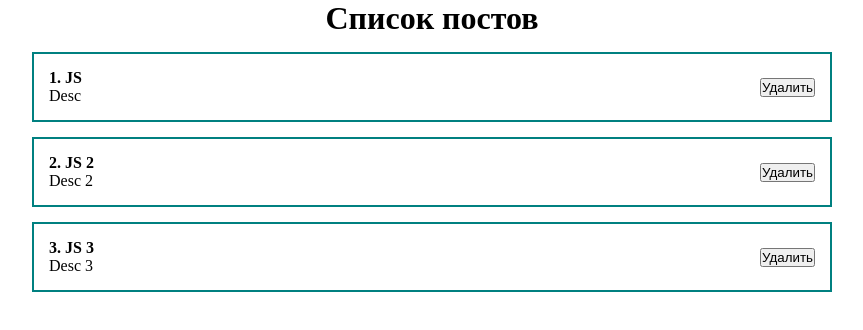
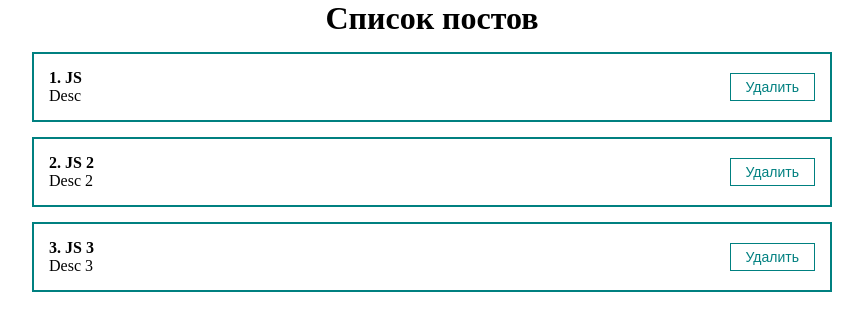
Before and after one commit to iAllBe/react-fundamental-course, a React (Create React App) app: page / in a window 1280 px wide. Shown: the top 330 px of the page, without its empty margins (208-1071 px from the left). Built offline with nearby package versions, Linux system fonts and the light colour scheme.

Commit message:
add MyButton.ksx

```diff
--- a/src/components/PostItem.jsx
+++ b/src/components/PostItem.jsx
@@ -1,3 +1,5 @@
+import MyButton from "./UI/button/MyButton";
+
 export default function PostItem({post}) {
     return (
         <div className="post">
@@ -6,7 +8,7 @@ export default function PostItem({post}) {
                 <div>{post.body}</div>
             </div>
             <div className="post__btns">
-                <button>Удалить</button>
+                <MyButton disabled>Удалить</MyButton>
             </div>
         </div>
     );
--- /dev/null
+++ b/src/components/UI/button/MyButton.jsx
@@ -0,0 +1,9 @@
+import classes from "./MyButton.module.css";
+
+export default function MyButton({children, ...props}) {
+    return (
+        <button {...props} className={classes.myBtn}>
+            {children}
+        </button>
+    )
+}
--- /dev/null
+++ b/src/components/UI/button/MyButton.module.css
@@ -0,0 +1,8 @@
+.myBtn {
+    padding: 5px 15px;
+    color: teal;
+    font-size: 14px;
+    background: transparent;
+    border: 1px solid teal;
+    cursor: pointer;
+}
```
